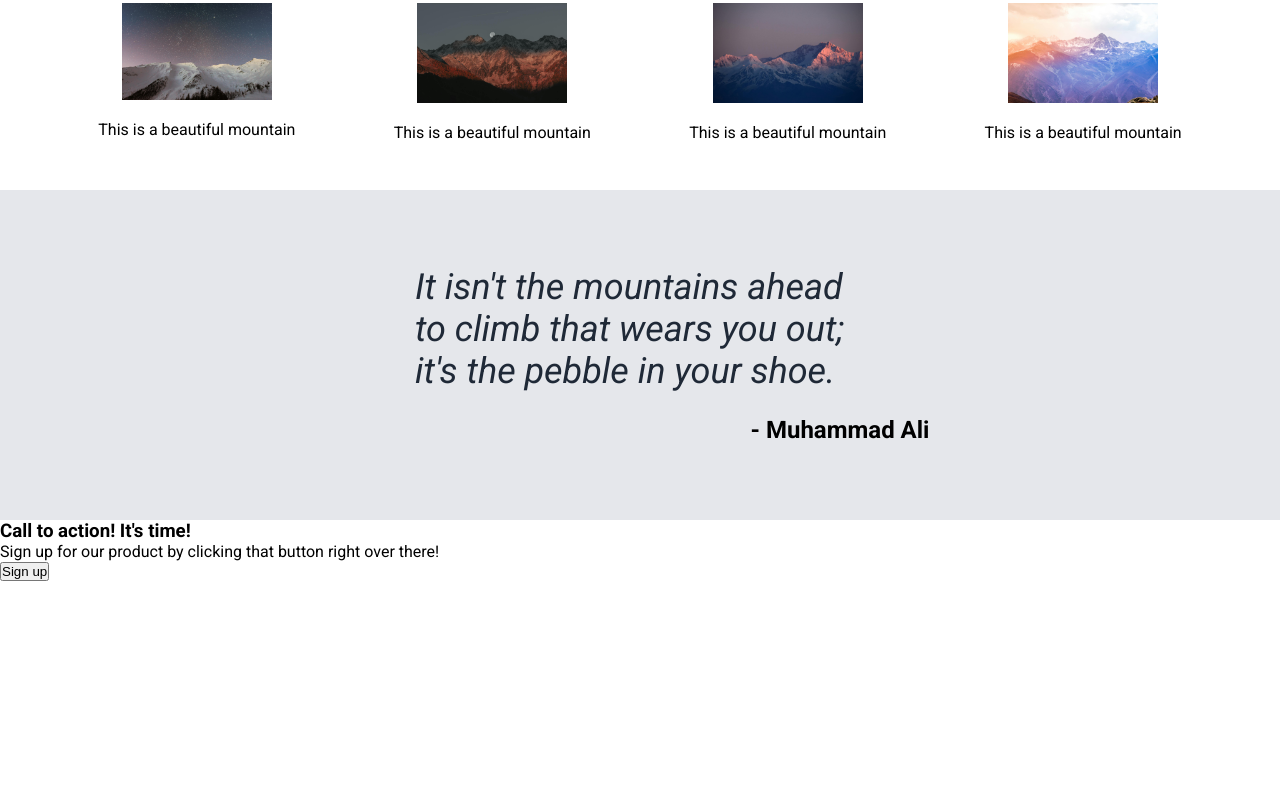
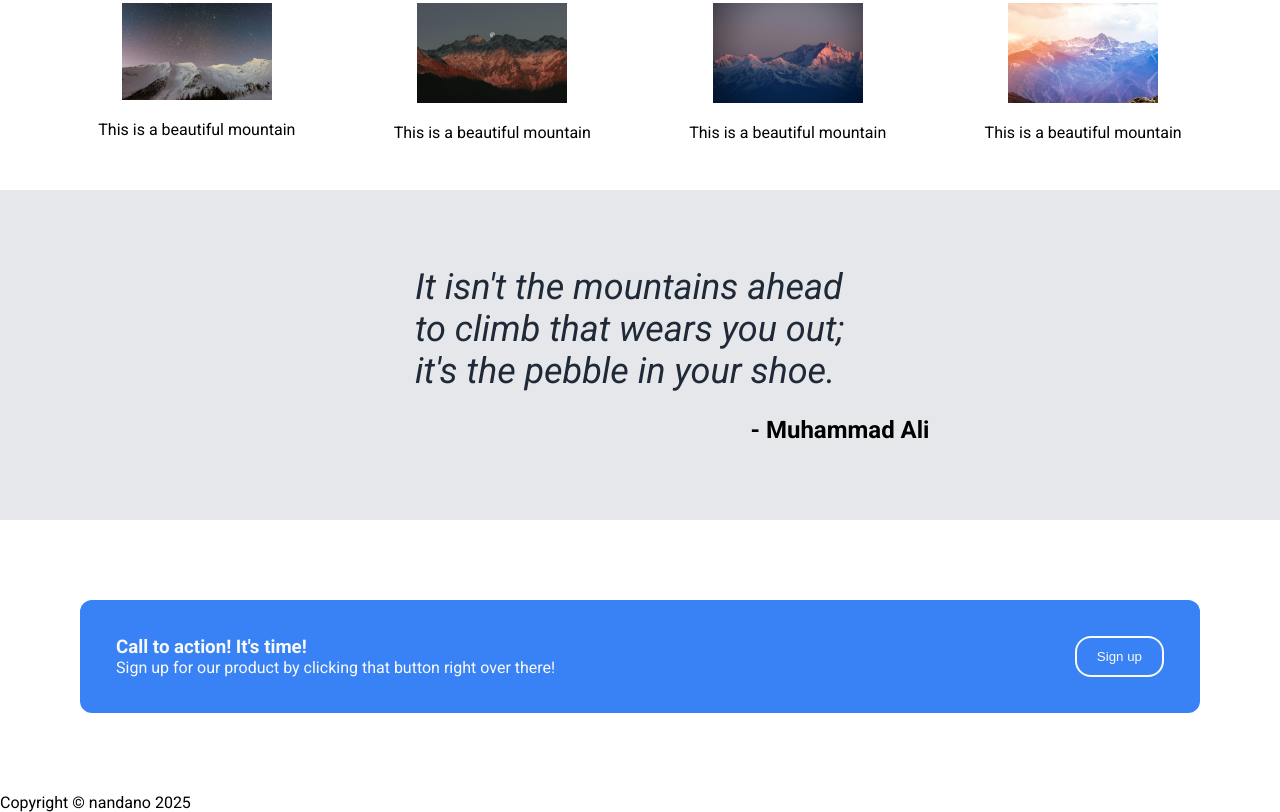
Before and after one commit to nandano/landing-page, a plain HTML site: page index.html in a window 1280 px wide. Shown: the part 553-1365 px from the top of the page. Before the commit the page ends 1134 px from the top, so only its background shows below. Drawn offline with Linux system fonts and the light colour scheme.

Commit message:
Add style to fourth section

```diff
--- a/index.html
+++ b/index.html
@@ -61,13 +61,17 @@
     </div>
 
     <div class="fourth">
-        <div>
-            <div>
+        <div class="blue-section">
+            <div class="text-section">
                 <h3>Call to action! It's time!</h3>
                 <p>Sign up for our product by clicking that button right over there!</p>
             </div>
             <button>Sign up</button>
         </div>
     </div>
+
+    <div>
+        <p>Copyright &copy;	nandano 2025</p>
+    </div>
 </body>
 </html>
--- a/style.css
+++ b/style.css
@@ -123,3 +123,24 @@ body {
     margin-left: 400px;
     font-weight: 700;
 }
+
+.fourth {
+    padding: 80px;
+}
+
+.blue-section {
+    background-color: #3882f6;
+    color:#f9faf8;
+    padding: 36px;
+    display: flex;
+    justify-content: space-between;
+    border-radius: 12px;
+}
+
+.blue-section button {
+    background-color: #3882f6;
+    border: 2px solid #f9faf8;
+    color: #f9faf8;
+    padding: 6px 20px;
+    border-radius: 16px;
+}
```
